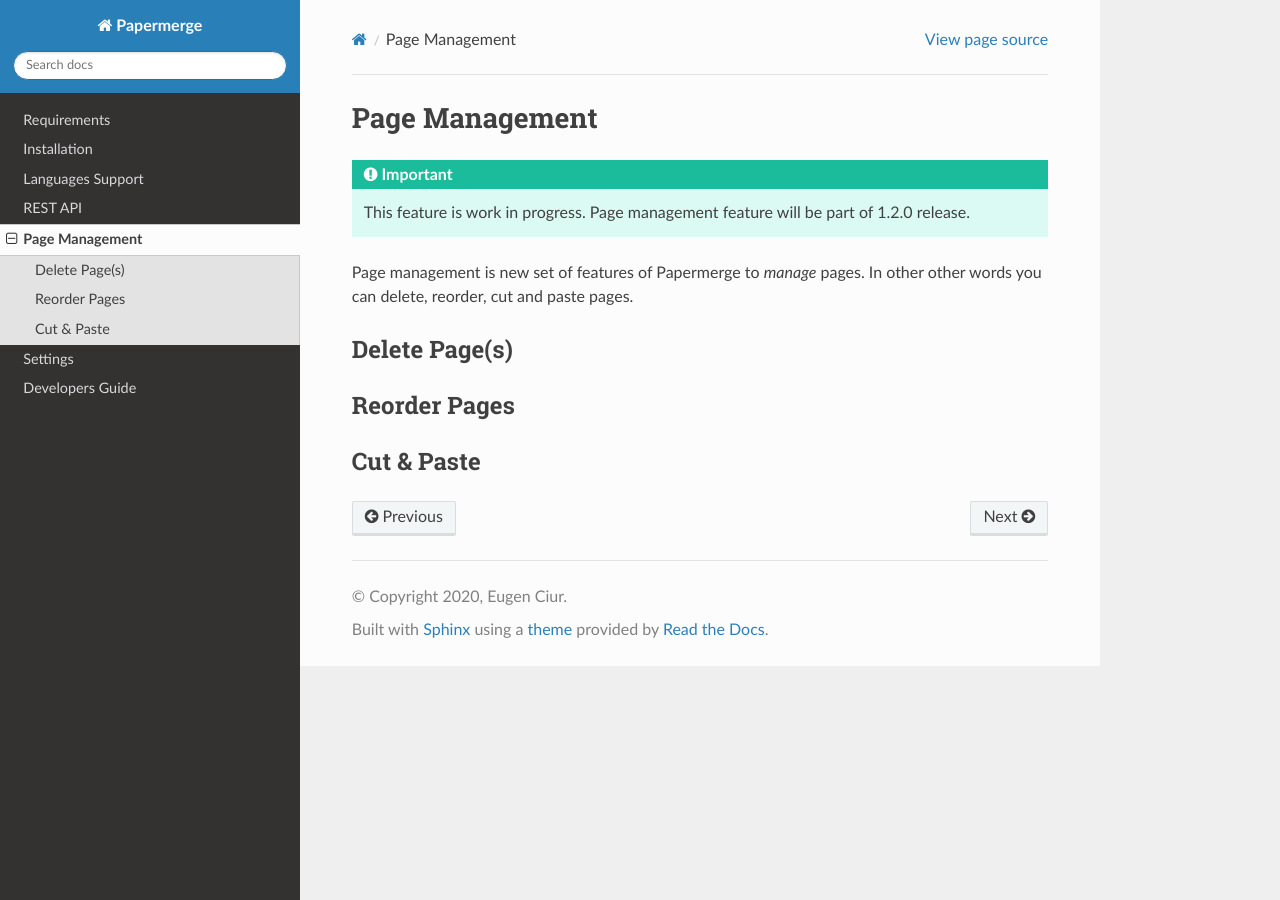
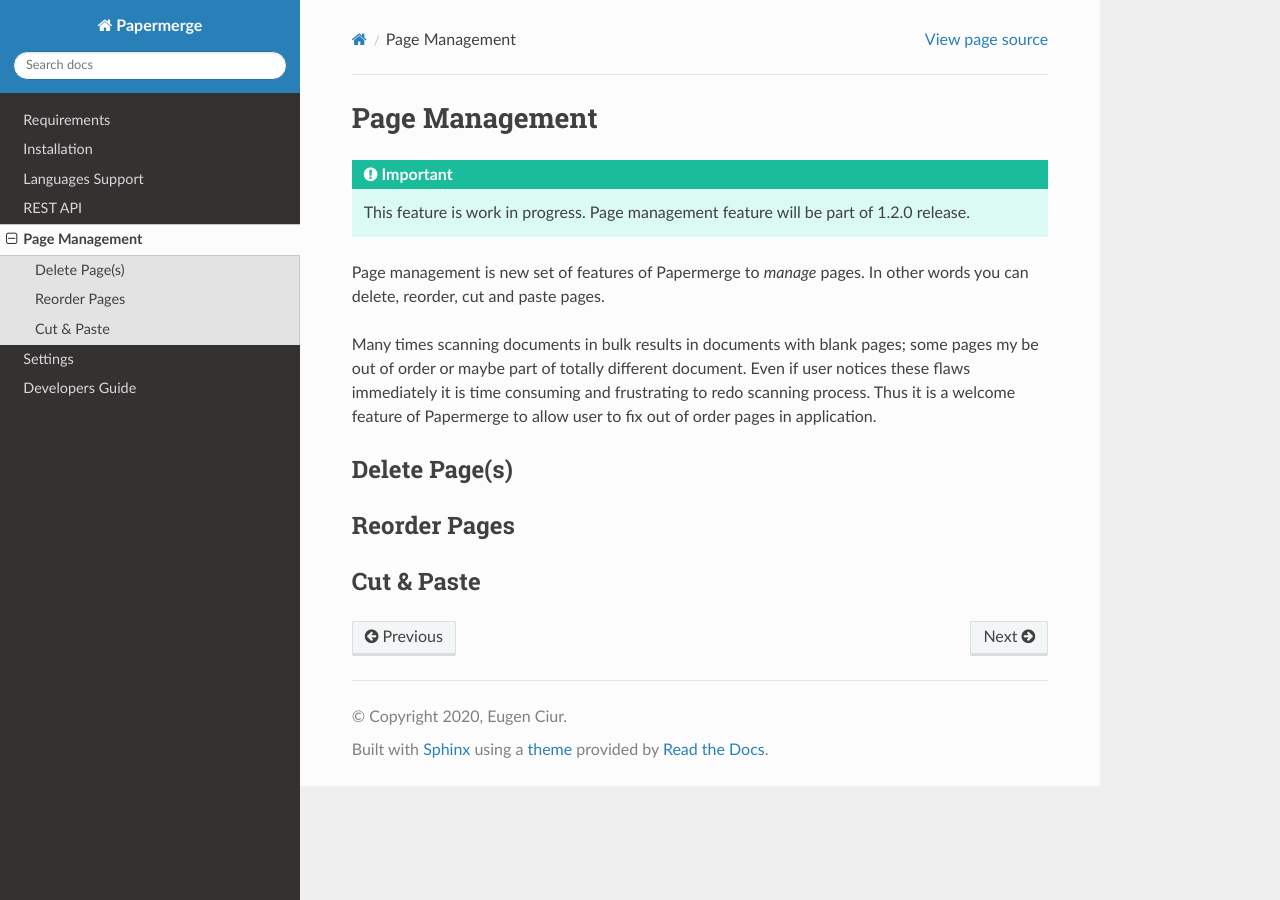
Before and after one commit to ciur/papermerge, a Sphinx documentation site: the page built from docs/source/page_management.rst, in a window 1280 px wide. Built offline with Sphinx 7.4.7 and the Read the Docs theme 2.0.0, drawn with Linux system fonts in a browser that asks for light colours.

Commit message:
documentation for new (work in progress) feature.

```diff
--- a/docs/source/page_management.rst
+++ b/docs/source/page_management.rst
@@ -3,15 +3,21 @@
 
 .. important::
 
-    This feature is work in progress. Page management feature will be part of 1.2.0 release.
+    This feature is work in progress. Page management feature will be part of
+    1.2.0 release.
 
-Page management is new set of features of Papermerge to *manage* pages. In other other words you can delete, reorder, cut and paste pages.
+Page management is new set of features of Papermerge to *manage* pages. In
+other words you can delete, reorder, cut and paste pages.
+
+Many times scanning documents in bulk results in documents with blank pages;
+some pages my be out of order or maybe part of totally different document.
+Even if user notices these flaws immediately it is time consuming and
+frustrating to redo scanning process. Thus it is a welcome feature of
+Papermerge to allow user to fix out of order pages in application.
 
 
 Delete Page(s)
 **************
-
-
 
 
 Reorder Pages
```
